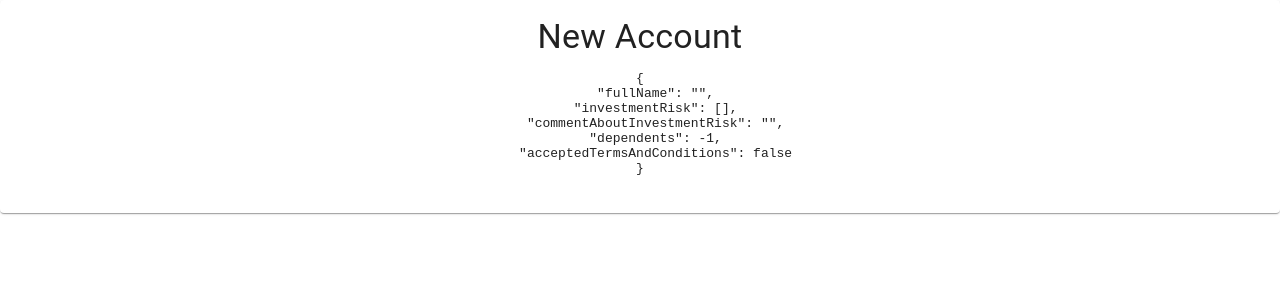
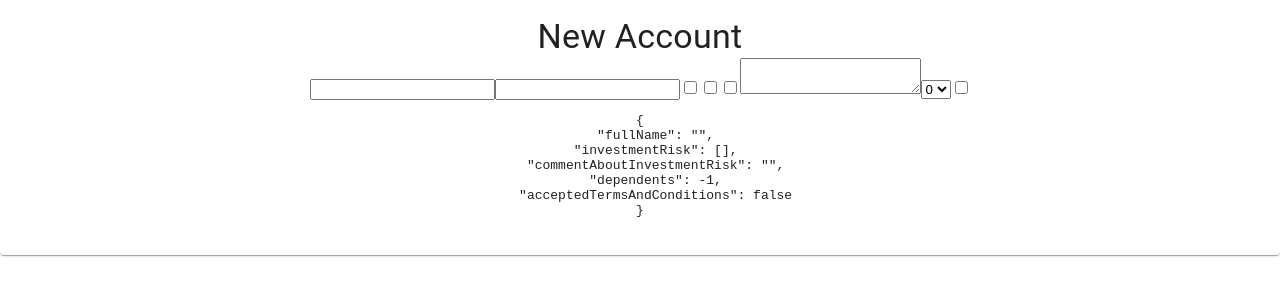
Before and after one commit to CHNUTT/resource-formik-yup-basic-1, a React (Create React App) app: page / in a window 1280 px wide. Shown: the top 300 px of the page. Built offline with nearby package versions, Linux system fonts and the light colour scheme.

Commit message:
Finish Formik basic layout

```diff
--- a/src/components/FormDemo.tsx
+++ b/src/components/FormDemo.tsx
@@ -1,5 +1,5 @@
 import { Card, CardContent, Typography } from '@material-ui/core';
-import { Form, Formik } from 'formik';
+import { Field, Form, Formik } from 'formik';
 import React from 'react';
 import { InvestmentDetails } from '../types';
 
@@ -20,6 +20,26 @@ const FormDemo = () => {
 				<Formik initialValues={initialValues} onSubmit={() => {}}>
 					{({ values }) => (
 						<Form>
+							<Field name='fullName' />
+							<Field name='initialInvestment' type='number' />
+
+							<Field name='investmentRisk' value='High' type='checkbox' />
+							<Field name='investmentRisk' value='Mediun' type='checkbox' />
+							<Field name='investmentRisk' value='Low' type='checkbox' />
+
+							<Field name='commentAboutInvestmentRisk' as='textarea' />
+
+							<Field name='dependents' as='select'>
+								<option value={0}>0</option>
+								<option value={1}>1</option>
+								<option value={2}>2</option>
+								<option value={3}>3</option>
+								<option value={4}>4</option>
+								<option value={5}>5</option>
+							</Field>
+
+							<Field name='acceptedTermsAndConditions' type='checkbox' />
+
 							<pre>{JSON.stringify(values, null, 4)}</pre>
 						</Form>
 					)}
```
